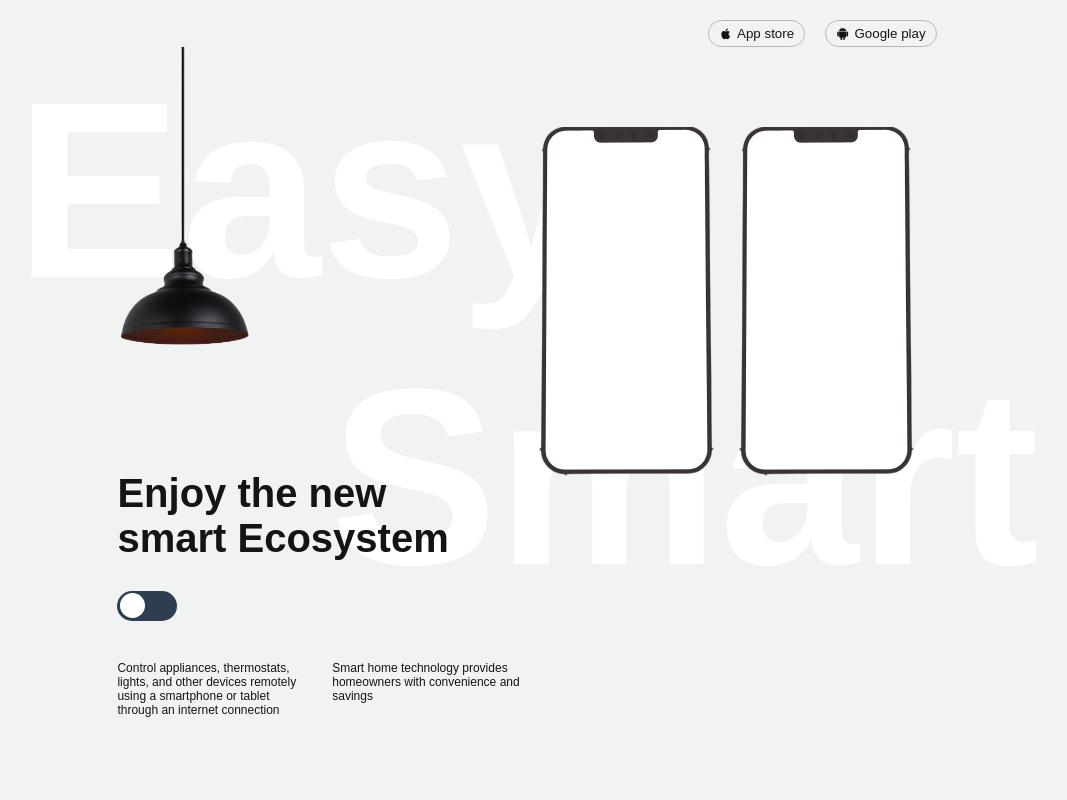
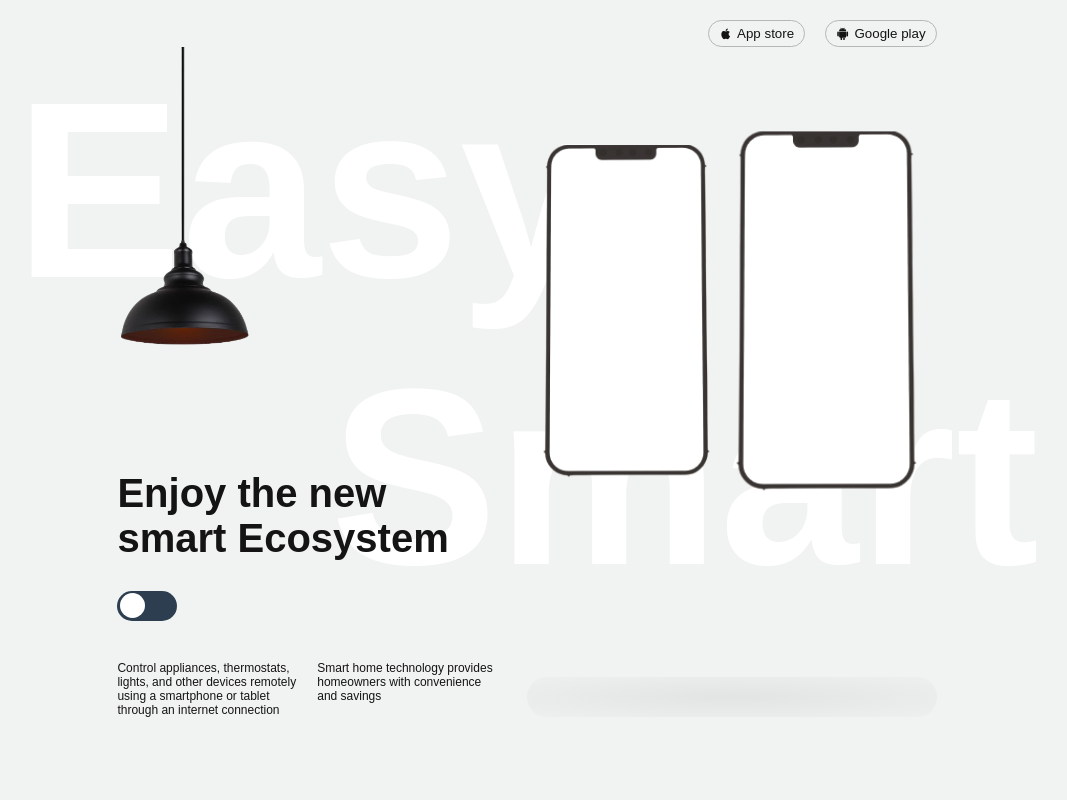
Before and after one commit to IsacJr/landing-page-smart-ecosystem, a React (Vite) app in the folder frontend/: page / in a window 1280 px wide. Shown: the top 800 px of the page, without its empty margins (113-1180 px from the left). Built offline with nearby package versions, Linux system fonts and the light colour scheme.

Commit message:
add initial animations

```diff
--- a/frontend/src/pages/Home/sections/Main/index.tsx
+++ b/frontend/src/pages/Home/sections/Main/index.tsx
@@ -41,8 +41,11 @@ function Main() {
           </div>
         </div>
         <div className="main-content main-content-img">
-          <img src={iphone} alt="iphone" />
-          <img src={iphone} alt="iphone" />
+          <div className="main-content-wrapper-img">
+            <img src={iphone} alt="iphone" />
+            <img src={iphone} alt="iphone" />
+          </div>
+          <div className="main-content-mobile-shadow"></div>
         </div>
       </div>
     </div>
--- a/frontend/src/pages/Home/sections/Main/style.css
+++ b/frontend/src/pages/Home/sections/Main/style.css
@@ -34,6 +34,7 @@
   display: flex;
   flex-direction: column;
   justify-content: flex-end;
+  padding-right: 3rem;
 }
 
 .lamp-wraper {
@@ -83,11 +84,58 @@
 
 .main-content-img {
   display: flex;
+  flex-direction: column;
+  justify-content: space-between;
   margin-top: 8rem;
+  position: relative;
 }
 
-.main-content-img img {
+.main-content-wrapper-img {
+  animation: moveUpnDown 4s infinite 2s alternate;
+}
+
+.main-content-wrapper-img img {
   object-fit: none;
   width: 20rem;
   height: 35rem;
+  animation: increasingNDecreasing 4s infinite 2s alternate;
 }
+
+.main-content-wrapper-img img:last-child {
+  animation: increasingNDecreasing 4s infinite 4s alternate;
+}
+
+.main-content-mobile-shadow {
+  background: #63686c;
+  background: -webkit-radial-gradient(center, #63686c, #dcdcdc);
+  background: -moz-radial-gradient(center, #63686c, #dcdcdc);
+  background: radial-gradient(ellipse at center, #63686c, #dcdcdc);
+  opacity: 0.1;
+  width: 100%;
+  height: 4rem;
+  border-radius: 6rem;
+}
+
+@keyframes increasingNDecreasing {
+  0% {
+    transform: scale(1);
+  }
+  50% {
+    transform: scale(1.05);
+  }
+  100% {
+    transform: scale(0.95);
+  }
+}
+
+@keyframes moveUpnDown {
+  0% {
+    transform: translateY(1rem);
+  }
+  50% {
+    transform: translateY(-2rem);
+  }
+  100% {
+    transform: translateY(1rem);
+  }
+}
--- a/frontend/src/pages/Home/style.css
+++ b/frontend/src/pages/Home/style.css
@@ -18,5 +18,5 @@
 
 .home-content-visible {
   opacity: 1;
-  animation: fadeIn 5s forwards;
+  animation: fadeIn 3s forwards;
 }
```
